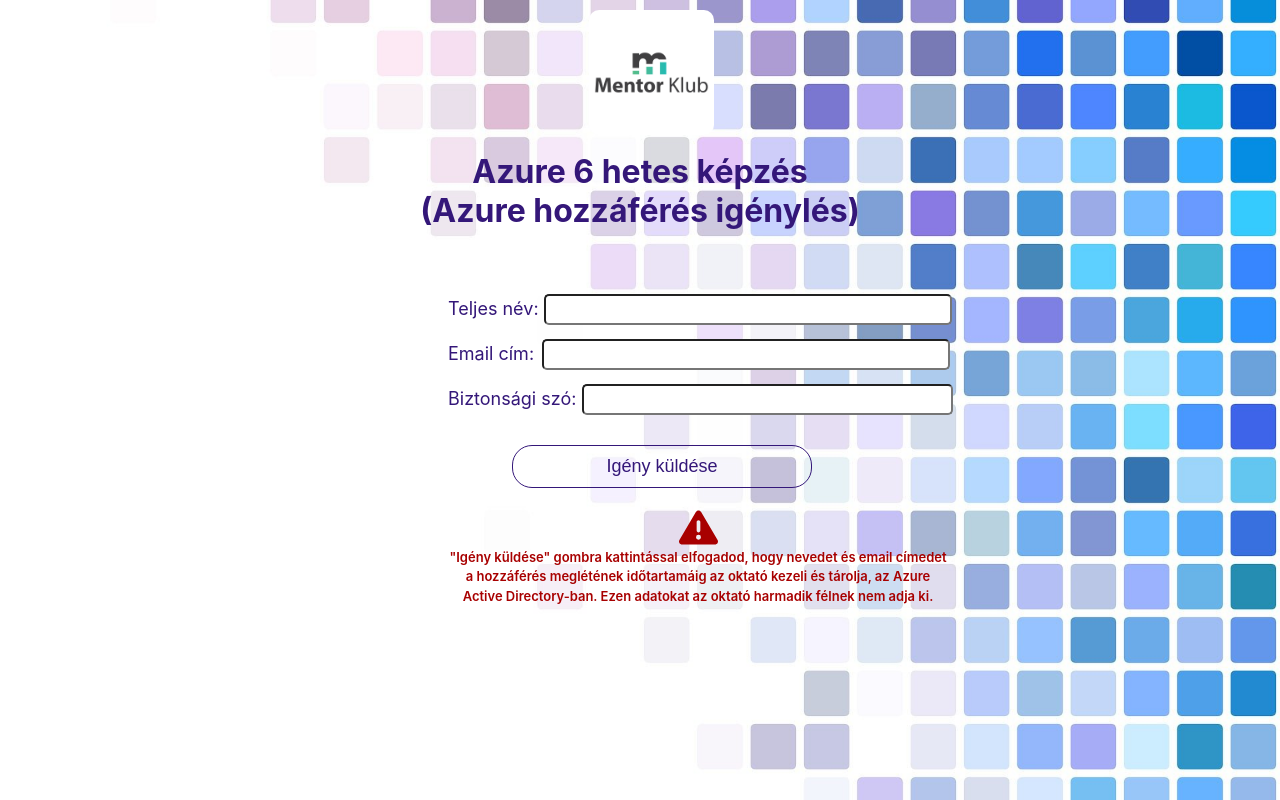
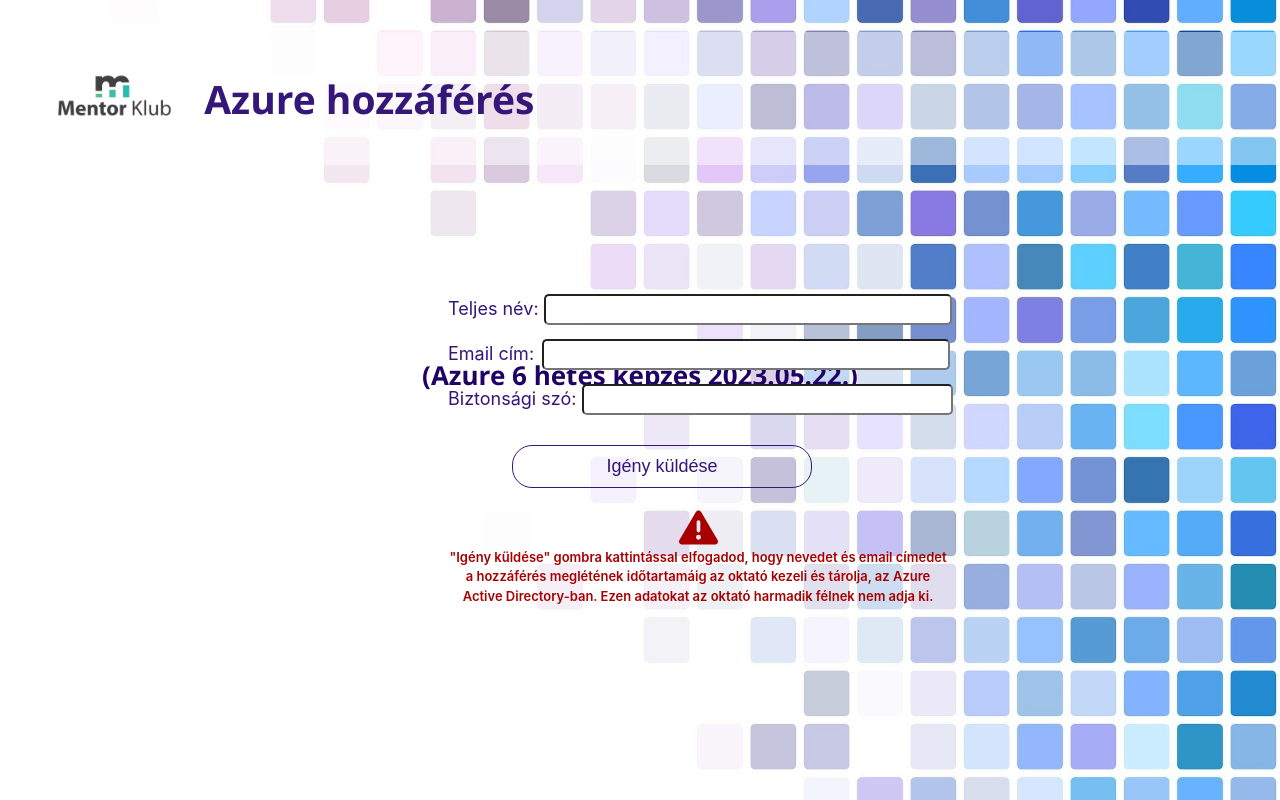
Before and after one commit to cloudsteak/mentor-access-manager, a React (Create React App) app: page / in a window 1280 px wide. Shown: the top 800 px of the page. Built offline with nearby package versions, Linux system fonts and the light colour scheme.

Commit message:
Formatting

```diff
--- a/src/App.css
+++ b/src/App.css
@@ -3,29 +3,50 @@
 }
 
 .App-logo {
-  height: 125px;
+  width: 10%;
+  min-width: 125px;
   pointer-events: none;
   border-radius: 10px;
+}
+
+.headerTable {
   position: absolute;
-  top: 10px;
-  left: 46%;
+  top: 4%;
+  left: 4%;
+  vertical-align: top !important;
+  border-spacing: 0px;
+  background-color:rgba(255, 255, 255, 0.5) !important;
+  width: 100%;
+}
+
+td {
+  vertical-align: top;
+  text-align: left;
 }
 
 .pageHeader {
+  vertical-align: top;
   color: #341779;
-  background-color: rgba(255, 255, 255 0.4) !important;
   border-radius: 5px;
-  position: absolute;
-  top: 120px;
-  left: 0px;
-  text-align: center;
-  justify-content: center;
+  text-align: left;
   width: 100%;
-  font-weight: 700;
-  font-size: 32px;
+  font-weight: 900;
+  font-size: 150%;
+  font-family:'Segoe UI', Tahoma, Geneva, Verdana, sans-serif;
 }
 
-.form-container{
+.pageSubHeader {
+  color: #200266;
+  border-radius: 5px;
+  text-align: left;
+  width: 100%;
+  font-weight: 600;
+  font-size: 100%;
+  font-family:'Segoe UI', Tahoma, Geneva, Verdana, sans-serif;
+  margin-top: -25px;
+}
+
+.form-container {
   background-color: rgba(255, 255, 255 0.4) !important;
   border-radius: 5px;
   position: absolute;
@@ -37,7 +58,7 @@
   color: #341779;
 }
 
-.gdpr{
+.gdpr {
   padding-top: 20px;
   word-wrap: normal;
   font-weight: 600;
@@ -89,14 +110,3 @@
 .App-link {
   color: #61dafb;
 }
-
-@keyframes App-logo-spin {
-  from {
-    transform: rotate(0deg);
-  }
-
-  to {
-    transform: rotate(360deg);
-  }
-
-}
--- a/src/App.js
+++ b/src/App.js
@@ -6,7 +6,18 @@ function App() {
   return (
     <div className="App">
       <header className="App-header">
-      <img src={logo} className="App-logo" alt="logo" />
+        <table class="headerTable">
+          <tbody>
+            <tr>
+              <td style={{minWidth: "150px", width: "6%"}}><img src={logo} className="App-logo" alt="logo" /></td>
+              <td>
+                <p class="pageHeader">Azure hozzáférés</p>
+              </td>
+            </tr>
+          </tbody>
+        </table>
+
+
         <div className="py-6">
           <PostApi />
         </div>
--- a/src/PostApi.js
+++ b/src/PostApi.js
@@ -83,10 +83,9 @@ class PostApi extends React.Component {
         const appWidth = window.innerWidth
         return (
             <div>
+                <p class="pageSubHeader">(Azure 6 hetes képzés 2023.05.22.)</p>
                 <div class="row">
                     <div class="col-md-6 offset-md-3">
-                        <br /><br />
-                        <p class="pageHeader">Azure 6 hetes képzés <br />(Azure hozzáférés igénylés)</p>
                         <div class="form-container" style={appWidth < 500 ? { paddingLeft: "50px" } : { paddingLeft: "35%" }}>
                             <div class="form-row">
                                 <div class="form-group col-md-6">
```
Lines whose indentation alone changed are shown as unchanged.
